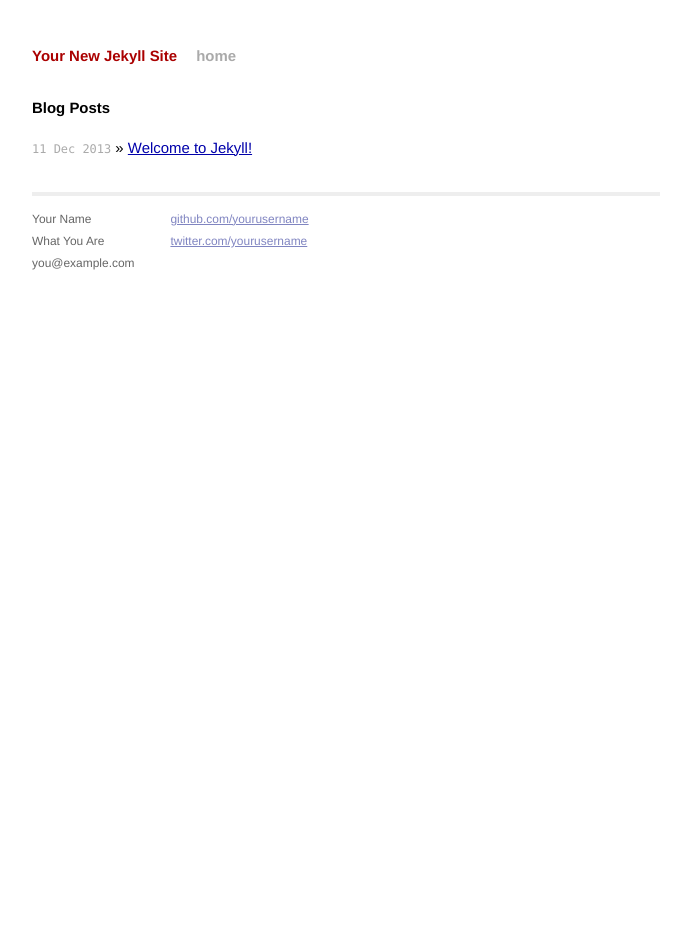
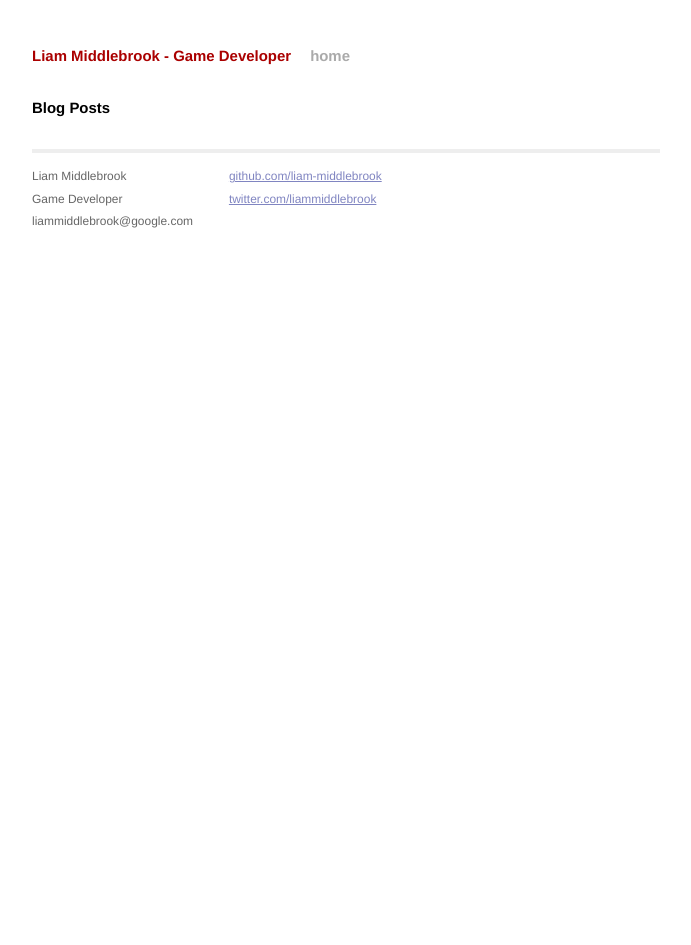
Before and after one commit to liam-middlebrook/blog, a Jekyll site: the page built from index.html, in a window 1280 px wide. Shown: the whole page, without its empty margins (294-985 px from the left). Built offline with Jekyll 4.4.1, drawn with Linux system fonts in a browser that asks for light colours; Markdown is read by kramdown in place of the engine named in the settings.

Commit message:
Removed default post and site template

```diff
--- a/_config.yml
+++ b/_config.yml
@@ -1,3 +1,3 @@
-name: Your New Jekyll Site
+name: Liam Middlebrook - Game Developer
 markdown: redcarpet
 pygments: true
--- a/_layouts/default.html
+++ b/_layouts/default.html
@@ -26,15 +26,15 @@
           <div class="footer">
             <div class="contact">
               <p>
-                Your Name<br />
-                What You Are<br />
-                you@example.com
+                Liam Middlebrook<br />
+                Game Developer<br />
+                liammiddlebrook@google.com
               </p>
             </div>
             <div class="contact">
               <p>
-                <a href="https://github.com/yourusername">github.com/yourusername</a><br />
-                <a href="https://twitter.com/yourusername">twitter.com/yourusername</a><br />
+                <a href="https://github.com/liam-middlebrook">github.com/liam-middlebrook</a><br />
+                <a href="https://twitter.com/liammiddlebrook">twitter.com/liammiddlebrook</a><br />
               </p>
             </div>
           </div>
--- a/index.html
+++ b/index.html
@@ -1,6 +1,6 @@
 ---
 layout: default
-title: Your New Jekyll Site
+title: Liam Middlebrook - Game Developer
 ---
 
 <div id="home">
```
Also changed, not shown: _posts/2013-12-11-welcome-to-jekyll.markdown (deleted, +0 -24 lines), jekyll-default.html (deleted, +0 -13 lines).
